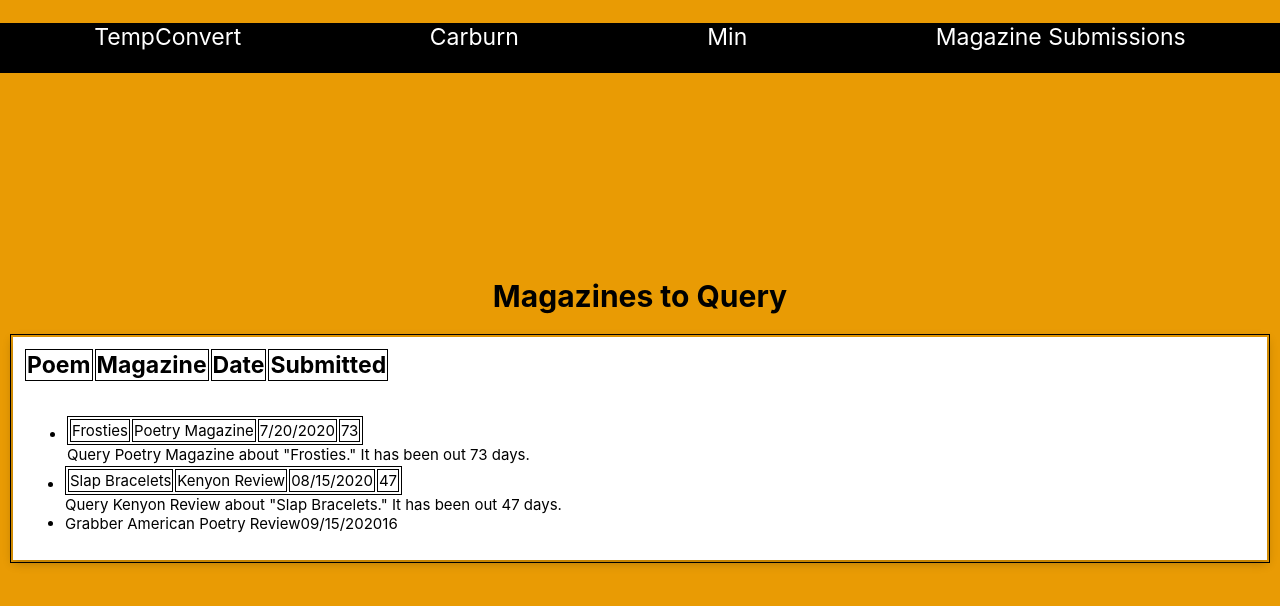
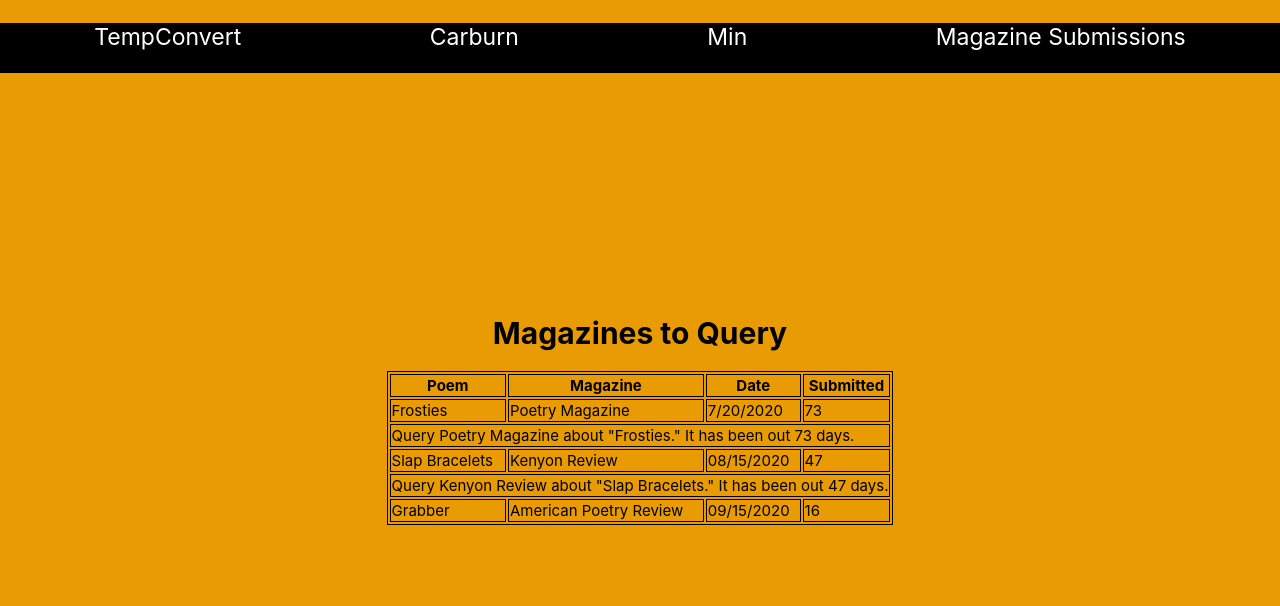
Before and after one commit to ValerieLoveland/frankenstein, a React (Create React App) app: page /mag-sub in a window 1280 px wide. Shown: the top 606 px of the page. Built offline with nearby package versions, Linux system fonts and the light colour scheme.

Commit message:
The table is working now

```diff
--- a/src/App.css
+++ b/src/App.css
@@ -83,9 +83,6 @@
   padding: 0;
 }
 
-.table {
-  width: 100%;
-}
 table,
 th,
 td {
--- a/src/MagSub.tsx
+++ b/src/MagSub.tsx
@@ -4,30 +4,19 @@
   return (
     <>
       <h1>Magazines to Query</h1>
-      <table className="table">
-        <div className="ul-style form">
-          <div className="sub">
+      <table>
+        <thead>
           <tr>
-              {" "}
             <th>Poem</th> <th>Magazine</th> <th>Date</th> <th>Submitted </th>
           </tr>
-          </div>
+        </thead>
         <tbody>
-            <ul>
-              <tr>
-                <li>
           {submission("Frosties", "Poetry Magazine", "7/20/2020")}
-                </li>
-              </tr>
-              <li>
+
           {submission("Slap Bracelets", "Kenyon Review", "08/15/2020")}
-              </li>
-              <li>
+
           {submission("Grabber", "American Poetry Review", "09/15/2020")}
-              </li>
-            </ul>
         </tbody>
-        </div>
       </table>
     </>
   );
@@ -47,30 +36,27 @@
   if (daysOut > 30) {
     return (
       <>
-        <div>
-          <table>
-            <tbody>
-              <tr className="table">
+        <tr>
           <td>{poem}</td>
           <td>{magazine}</td>
           <td>{startDate}</td>
           <td>{daysOut}</td>
         </tr>
-            </tbody>
-          </table>
-        </div>
-        <div>
+        <tr>
+          <td colSpan={4}>
             Query {magazine} about "{poem}." It has been out {daysOut} days.
-        </div>
+          </td>
+        </tr>
       </>
     );
   } else {
     return (
-      <div>
-        {poem} {magazine}
-        {startDate}
-        {daysOut}
-      </div>
+      <tr>
+        <td>{poem}</td>
+        <td>{magazine}</td>
+        <td>{startDate}</td>
+        <td>{daysOut}</td>
+      </tr>
     );
   }
 };
```
Lines whose indentation alone changed are shown as unchanged.
